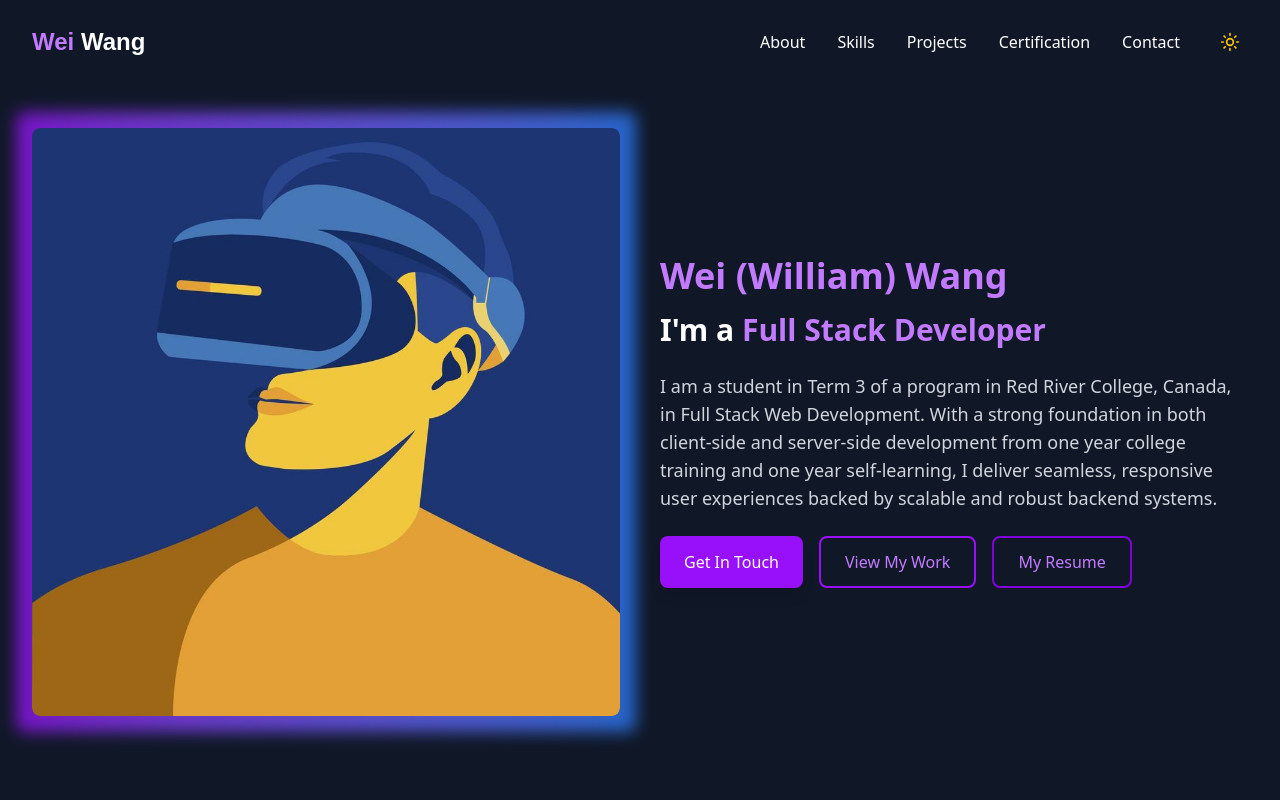
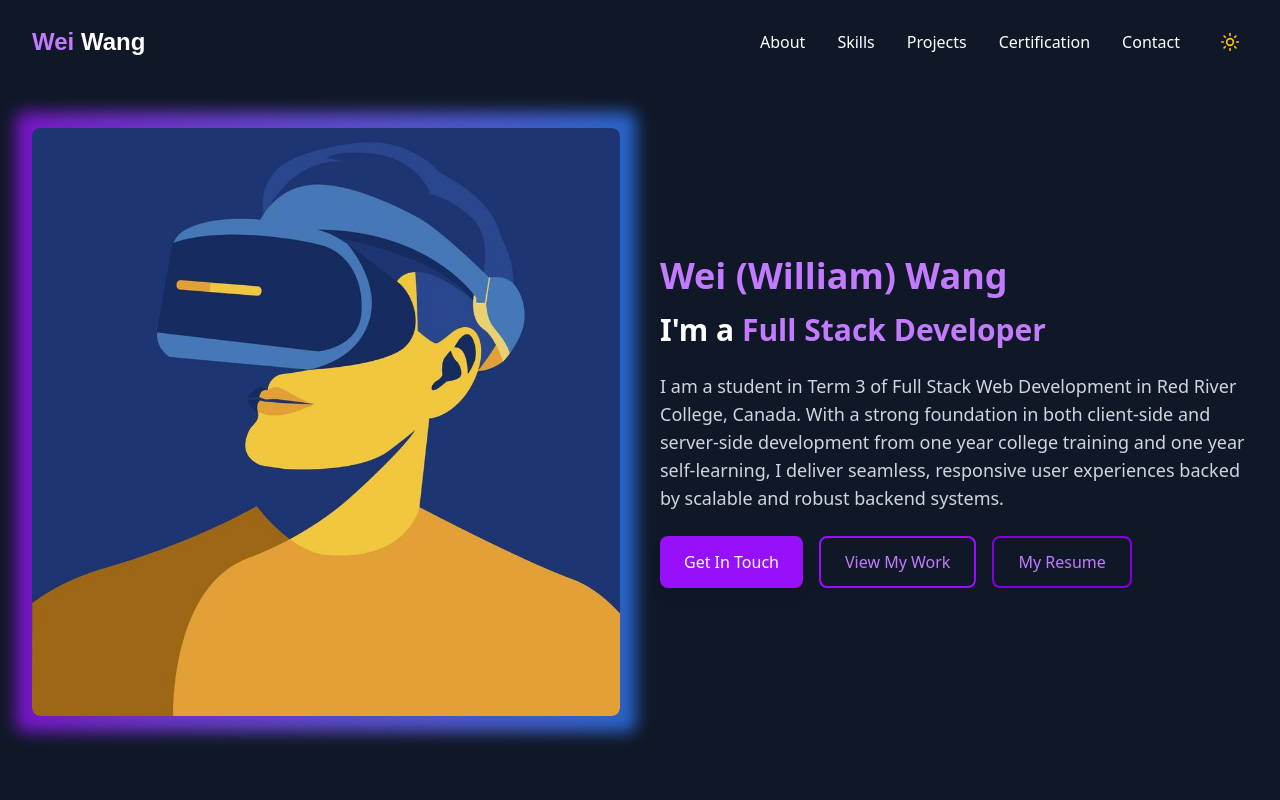
Before and after one commit to William-WYL/wei-wang-portfolio, a React (Vite) app: page / in a window 1280 px wide. Shown: the top 800 px of the page. Built offline with nearby package versions, Linux system fonts and the light colour scheme; the HTML template or start-up script is replaced by a standard one.

Commit message:
Update wording in About

```diff
--- a/src/components/About.tsx
+++ b/src/components/About.tsx
@@ -59,8 +59,7 @@ const About = () => {
               I'm a <span className="text-purple-600 dark:text-purple-400">Full Stack Developer</span>
             </h3>
             <p className="text-gray-700 dark:text-gray-300 mb-6 text-lg">
-              I am a student in Term 3 of a program in Red River College, Canada, in Full Stack Web Development.
-              With a strong foundation in both client-side and server-side development from one year college training
+              I am a student in Term 3 of Full Stack Web Development in Red River College, Canada. With a strong foundation in both client-side and server-side development from one year college training
               and one year self-learning, I deliver seamless, responsive user experiences backed by scalable and
               robust backend systems.
             </p>
--- a/src/components/Certification.tsx
+++ b/src/components/Certification.tsx
@@ -57,10 +57,10 @@ const CertificateCarousel = () => {
     },
     {
       id: 5,
-      title: 'Business Ethics',
-      issuer: 'National Association of State Boards of Accountancy (NASBA)',
+      title: 'Using Style Guides to Bridge Design and Development',
+      issuer: 'LinkedIn Learning',
       date: 'May 2025',
-      image: 'image/certificates/CertificateOfCompletion_Business Ethics-1.jpeg',
+      image: 'image/certificates/CertificateOfCompletion_Using Style Guides to Bridge Design and Development.jpeg',
       // description: 'Ethics'
     },
     {
```
Also changed, not shown: public/image/certificates/CertificateOfCompletion_Using Style Guides to Bridge Design and Development.jpeg (added).
